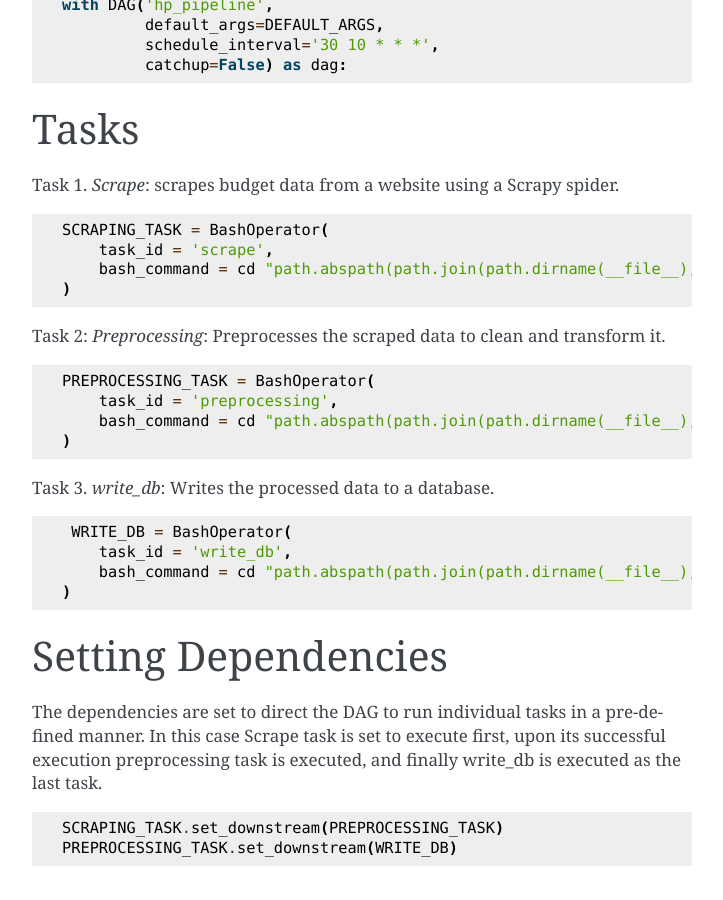
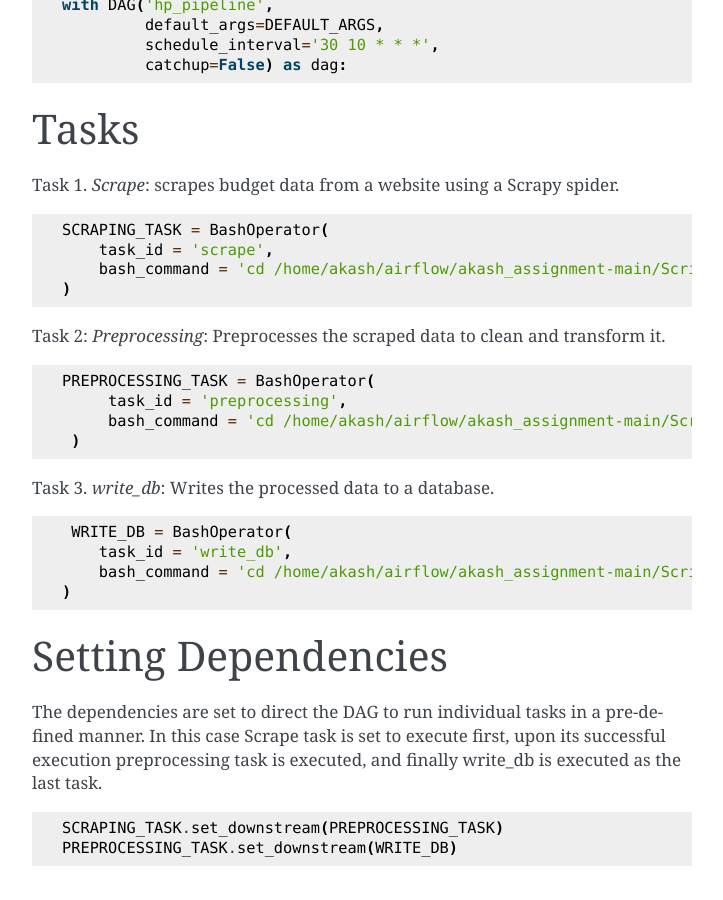
Before and after one commit to Akash-94/akash_assignment, a Sphinx documentation site: the page built from Docs/airflow.rst, in a window 1280 px wide and 900 px high, scrolled down 3004 px. Shown: the whole window, without its empty margins (388-1111 px from the left). Built offline with Sphinx 7.4.7, drawn with Linux system fonts in a browser that asks for light colours.

Commit message:
Update airflow.rst

```diff
--- a/Docs/airflow.rst
+++ b/Docs/airflow.rst
@@ -34,7 +34,7 @@ Create user attributes such as username, role, e-mail, first name, last name, an
 
 .. code-block:: python
 
-        airflow users create --role Admin --username admin --email admin --firstname admin --lastname admin --password admin
+        airflow users create --role admin --username admin --email admin --firstname admin --lastname admin --password admin
 
 
 Creating and Running a DAG (Example)
@@ -133,16 +133,16 @@ Task 1. `Scrape`: scrapes budget data from a website using a Scrapy spider.
 
     SCRAPING_TASK = BashOperator(
         task_id = 'scrape',
-        bash_command = cd "path.abspath(path.join(path.dirname(__file__), '../../scrapers')) && scrapy crawl hp_treasury"
+        bash_command = 'cd /home/akash/airflow/akash_assignment-main/Scripts/scrapers/scrapers/spiders && scrapy crawl hp_treasury'
     )
 
 Task 2: `Preprocessing`: Preprocesses the scraped data to clean and transform it.
 
 .. code-block:: python
 
-    PREPROCESSING_TASK = BashOperator(
+   PREPROCESSING_TASK = BashOperator(
         task_id = 'preprocessing',
-        bash_command = cd "path.abspath(path.join(path.dirname(__file__), '../schedulers/dags')) && python preprocessing.py"
+        bash_command = 'cd /home/akash/airflow/akash_assignment-main/Scripts && python3 preprocessing.py'
     )
 
 Task 3. `write_db`: Writes the processed data to a database.
@@ -151,7 +151,7 @@ Task 3. `write_db`: Writes the processed data to a database.
 
      WRITE_DB = BashOperator(
         task_id = 'write_db',
-        bash_command = cd "path.abspath(path.join(path.dirname(__file__), '../schedulers/dags')) && python write_db.py"
+        bash_command = 'cd /home/akash/airflow/akash_assignment-main/Scripts && python3 write_db.py'
     )
 
 
```
